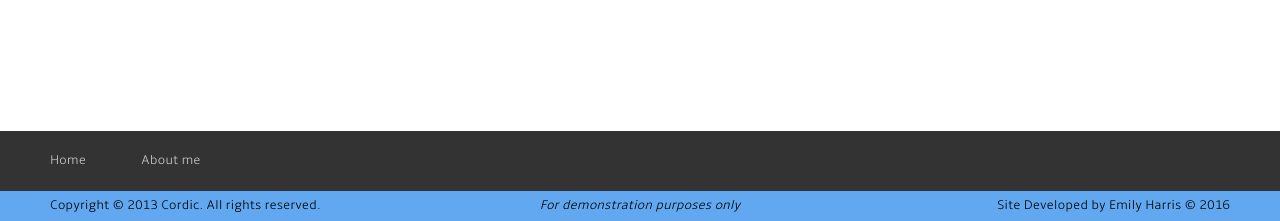
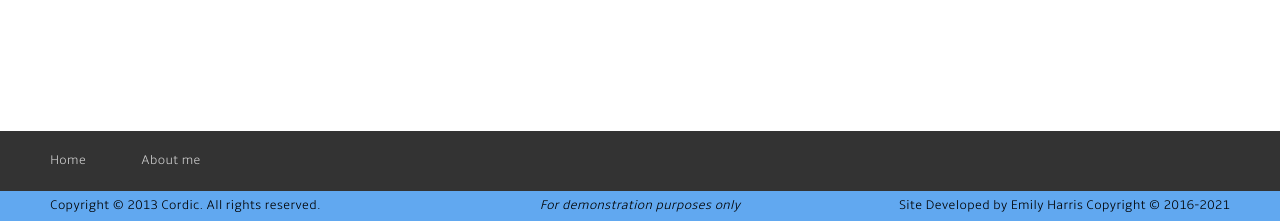
Before and after one commit to emilycharris/final_project, a Django app: page /sign_up/ in a window 1280 px wide. Shown: the part 589-810 px from the top of the page. Run offline with Django 3.2, Linux system fonts and the light colour scheme; parts of the project's set-up code (start-up, migrations or seed data) failed here and were passed over; some libraries are stand-ins or nearby versions.

Commit message:
update copyright date

```diff
--- a/templates/base.html
+++ b/templates/base.html
@@ -153,7 +153,7 @@
                       <em>For demonstration purposes only</em>
                     </div>
                     <div class="span4 text-right">
-                      Site Developed by Emily Harris © 2016
+                      Site Developed by Emily Harris Copyright © 2016-<script>document.write(new Date().getFullYear())</script>
                     </div>
                 </div>
             </div>
```
